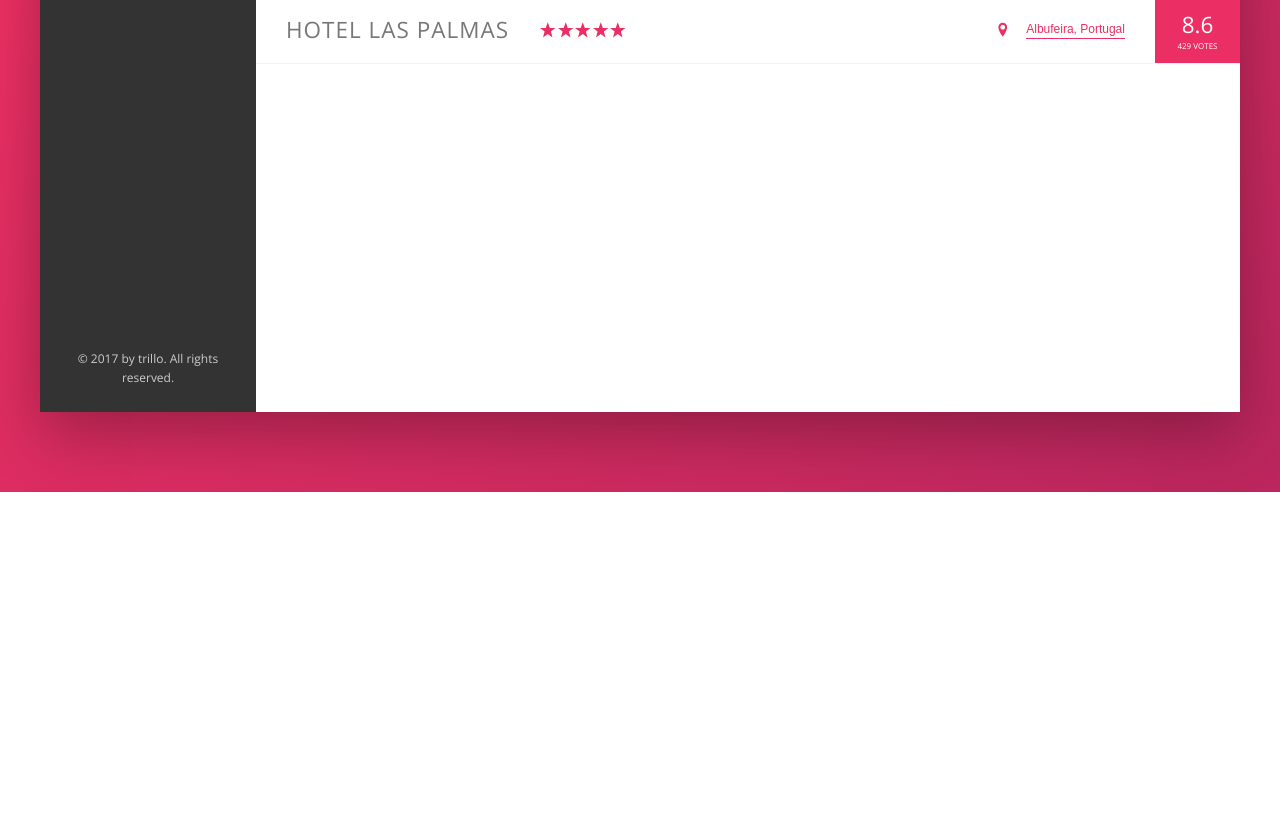
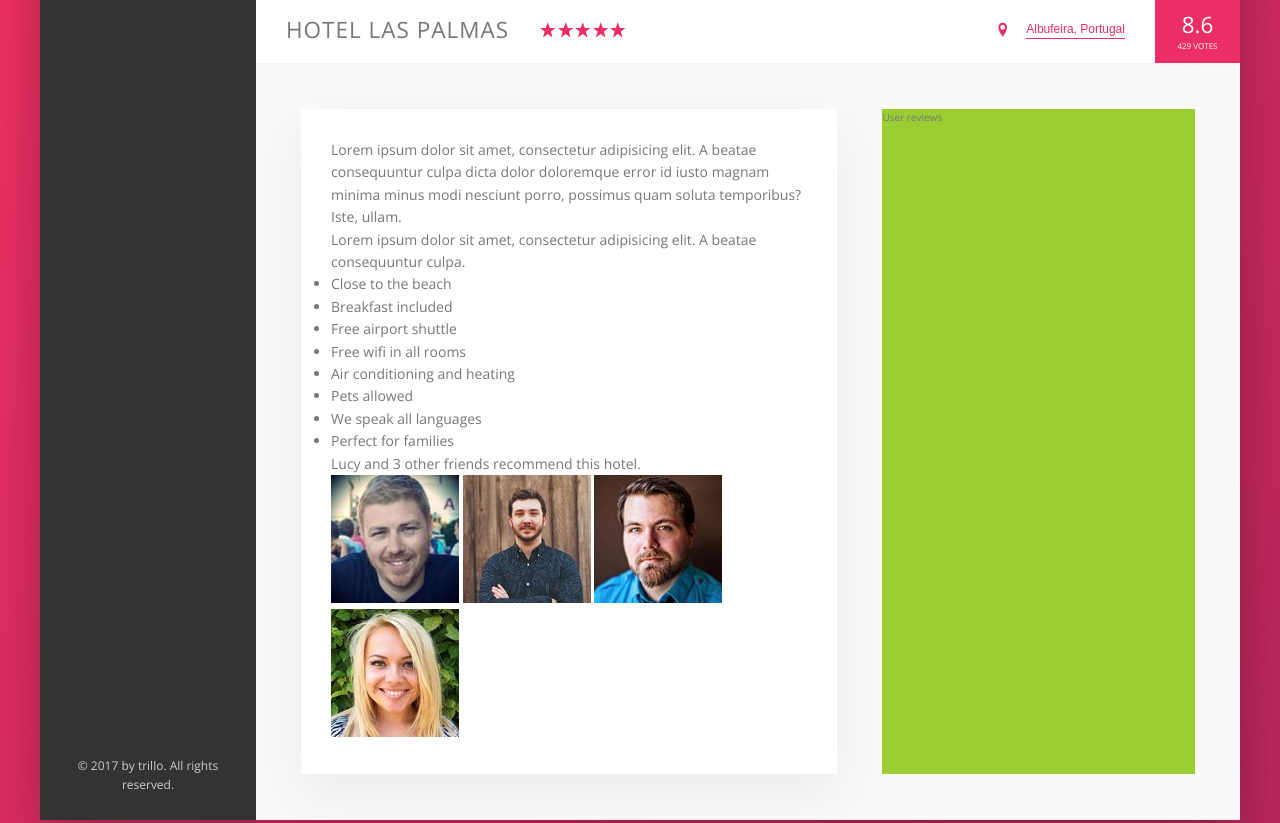
Before and after one commit to Shaqal7/Trillo-flexbox, a website: page index.html in a window 1280 px wide. Shown: the part 538-1361 px from the top of the page. Before the commit the page ends 1030 px from the top, so only its background shows below. Drawn offline with nearby package versions, Linux system fonts and the light colour scheme.

Commit message:
Building the Description Section - Part 1

```diff
--- a/index.html
+++ b/index.html
@@ -135,6 +135,42 @@
                     <div class="overview__rating-count">429 votes</div>
                 </div>
             </div>
+
+            <div class="detail">
+                <div class="description">
+                    <p class="paragraph">
+                        Lorem ipsum dolor sit amet, consectetur adipisicing elit. A beatae consequuntur culpa dicta dolor doloremque error id iusto magnam minima minus modi nesciunt porro, possimus quam soluta temporibus? Iste, ullam.
+                    </p>
+                    <p class="paragraph">
+                        Lorem ipsum dolor sit amet, consectetur adipisicing elit. A beatae consequuntur culpa.
+                    </p>
+                    <ul class="list">
+                        <li class="list__item">Close to the beach</li>
+                        <li class="list__item">Breakfast included</li>
+                        <li class="list__item">Free airport shuttle</li>
+                        <li class="list__item">Free wifi in all rooms</li>
+                        <li class="list__item">Air conditioning and heating</li>
+                        <li class="list__item">Pets allowed</li>
+                        <li class="list__item">We speak all languages</li>
+                        <li class="list__item">Perfect for families</li>
+                    </ul>
+                    <div class="recommend">
+                        <p class="recommend__count">
+                            Lucy and 3 other friends recommend this hotel.
+                        </p>
+                        <div class="recommend__friends">
+                            <img src="img/user-3.jpg" alt="Friend 1" class="recommend_photo">
+                            <img src="img/user-4.jpg" alt="Friend 2" class="recommend_photo">
+                            <img src="img/user-5.jpg" alt="Friend 3" class="recommend_photo">
+                            <img src="img/user-6.jpg" alt="Friend 4" class="recommend_photo">
+                        </div>
+                    </div>
+                </div>
+
+                <div class="user-reviews">
+                    User reviews
+                </div>
+            </div>
         </main>
     </div>
 </div>
--- a/sass/_base.scss
+++ b/sass/_base.scss
@@ -13,6 +13,9 @@
   --color-grey-dark-3: #999;
 
   --shadow-dark: 0 2rem 6rem rgba(0,0,0,.3);
+  --shadow-light: 0 2rem 5rem rgba(0,0,0,.06);
+
+  --line: 1px solid var(--color-grey-light-2);
 }
 
 * {
--- a/sass/_components.scss
+++ b/sass/_components.scss
@@ -202,7 +202,7 @@
 .overview {
   display: flex;
   align-items: center;
-  border-bottom: 1px solid var(--color-grey-light-2);
+  border-bottom: var(--line);
 
   &__heading {
     font-size: 2.25rem;
--- a/sass/_layout.scss
+++ b/sass/_layout.scss
@@ -11,7 +11,7 @@
   font-size: 1.4rem;
   height: 7rem;
   background-color: #fff;
-  border-bottom: 1px solid var(--color-grey-light-2);
+  border-bottom: var(--line);
 
   display: flex;
   justify-content: space-between;
@@ -35,8 +35,26 @@
 .hotel-view {
   background-color: #fff;
 
-  //test
-  height: 80rem;
-
   flex: 1;
 }
+
+.detail {
+  display: flex;
+  padding: 4.5rem;
+  background-color: var(--color-grey-light-1);
+  border-bottom: var(--line);
+}
+
+.description {
+  font-size: 1.4rem;
+  background-color: #fff;
+  box-shadow: var(--shadow-light);
+  padding: 3rem;
+  flex: 0 0 60%;
+  margin-right: 4.5rem;
+}
+
+.user-reviews {
+  background-color: yellowgreen;
+  flex: 1;
+}
```
Also changed, not shown: css/style.css.
